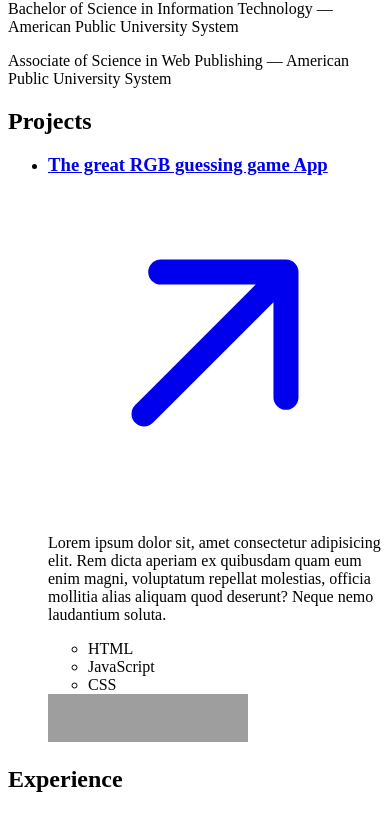
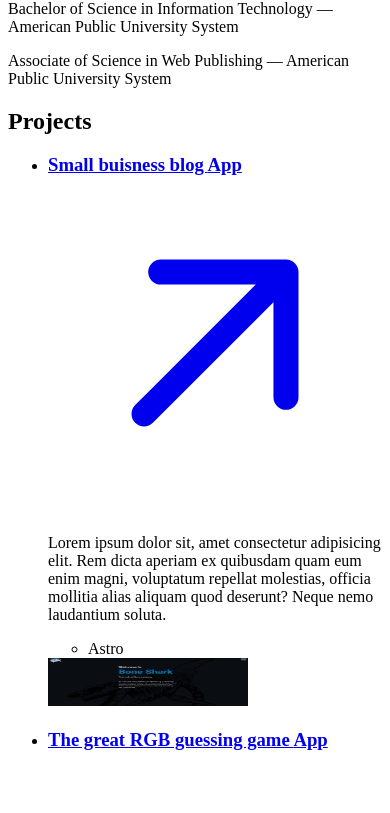
Before and after one commit to volkoff223/my_portfolio, a SvelteKit app: page / in a window 390 px wide. Shown: the part 1643-2456 px from the top of the page. Built offline with nearby package versions, Linux system fonts and the light colour scheme; grey boxes are pictures that could not be loaded.

Commit message:
Added a project

```diff
--- a/src/components/Projects.svelte
+++ b/src/components/Projects.svelte
@@ -1,3 +1,7 @@
+<script>
+  import bonesharkImg from "$lib/assets/boneshark.png";
+</script>
+
 <section
   id="projects"
   class="mb-16 scroll-mt-16 md:mb-24 lg:mb-36 lg:scroll-mt-24"
@@ -12,7 +16,80 @@
       Projects
     </h2>
   </div>
+
+  <!-- Small buisness blog -->
   <div>
+    <div>
+      <ul class="group/list">
+        <li class="mb-12">
+          <div
+            class="group relative grid gap-4 pb-1 transition-all sm:grid-cols-8 sm:gap-8 md:gap-4 lg:hover:!opacity-100 lg:group-hover/list:opacity-50"
+          >
+            <div
+              class="absolute -inset-x-4 -inset-y-4 z-0 hidden rounded-md transition motion-reduce:transition-none lg:-inset-x-6 lg:block lg:group-hover:bg-slate-800/50 lg:group-hover:shadow-[inset_0_1px_0_0_rgba(148,163,184,0.1)] lg:group-hover:drop-shadow-lg"
+            ></div>
+            <div class="z-10 sm:order-2 sm:col-span-6">
+              <h3>
+                <a
+                  class="inline-flex items-baseline font-medium leading-tight text-slate-200 hover:text-teal-300 focus-visible:text-teal-300 group/link text-base"
+                  href="https://63bca7cac108cb0009d80bce--boneshark.netlify.app/"
+                  target="_blank"
+                  rel="noreferrer noopener"
+                  aria-label="Small buisness blog"
+                  ><span
+                    class="absolute -inset-x-4 -inset-y-2.5 hidden rounded md:-inset-x-6 md:-inset-y-4 lg:block"
+                  ></span><span
+                    >Small buisness blog
+                    <span class="inline-block"
+                      >App<svg
+                        xmlns="http://www.w3.org/2000/svg"
+                        viewBox="0 0 20 20"
+                        fill="currentColor"
+                        class="inline-block h-4 w-4 shrink-0 transition-transform group-hover/link:-translate-y-1 group-hover/link:translate-x-1 group-focus-visible/link:-translate-y-1 group-focus-visible/link:translate-x-1 motion-reduce:transition-none ml-1 translate-y-px"
+                        aria-hidden="true"
+                        ><path
+                          fill-rule="evenodd"
+                          d="M5.22 14.78a.75.75 0 001.06 0l7.22-7.22v5.69a.75.75 0 001.5 0v-7.5a.75.75 0 00-.75-.75h-7.5a.75.75 0 000 1.5h5.69l-7.22 7.22a.75.75 0 000 1.06z"
+                          clip-rule="evenodd"
+                        ></path></svg
+                      ></span
+                    ></span
+                  ></a
+                >
+              </h3>
+              <p class="mt-2 text-sm leading-normal">
+                Lorem ipsum dolor sit, amet consectetur adipisicing elit. Rem
+                dicta aperiam ex quibusdam quam eum enim magni, voluptatum
+                repellat molestias, officia mollitia alias aliquam quod
+                deserunt? Neque nemo laudantium soluta.
+              </p>
+              <ul class="mt-2 flex flex-wrap" aria-label="Technologies used:">
+                <li class="mr-1.5 mt-2">
+                  <div
+                    class="flex items-center rounded-full bg-teal-400/10 px-3 py-1 text-xs font-medium leading-5 text-teal-300"
+                  >
+                    Astro
+                  </div>
+                </li>
+              </ul>
+            </div>
+            <img
+              alt="Boneshark blog"
+              loading="lazy"
+              width="200"
+              height="48"
+              decoding="async"
+              data-nimg="1"
+              class="rounded border-2 border-slate-200/10 transition group-hover:border-slate-200/30 sm:order-1 sm:col-span-2 sm:translate-y-1"
+              style="color:transparent"
+              src={bonesharkImg}
+            />
+          </div>
+        </li>
+      </ul>
+
+      <!-- RGB Guessing Games -->
+
       <ul class="group/list">
         <li class="mb-12">
           <div
@@ -53,8 +130,8 @@
               <p class="mt-2 text-sm leading-normal">
                 Lorem ipsum dolor sit, amet consectetur adipisicing elit. Rem
                 dicta aperiam ex quibusdam quam eum enim magni, voluptatum
-              repellat molestias, officia mollitia alias aliquam quod deserunt?
-              Neque nemo laudantium soluta.
+                repellat molestias, officia mollitia alias aliquam quod
+                deserunt? Neque nemo laudantium soluta.
               </p>
               <ul class="mt-2 flex flex-wrap" aria-label="Technologies used:">
                 <li class="mr-1.5 mt-2">
@@ -95,4 +172,7 @@
         </li>
       </ul>
     </div>
+
+    <!--  -->
+  </div>
 </section>
```
Also changed, not shown: src/lib/assets/boneshark.png (added). Lines whose indentation alone changed are shown as unchanged.
